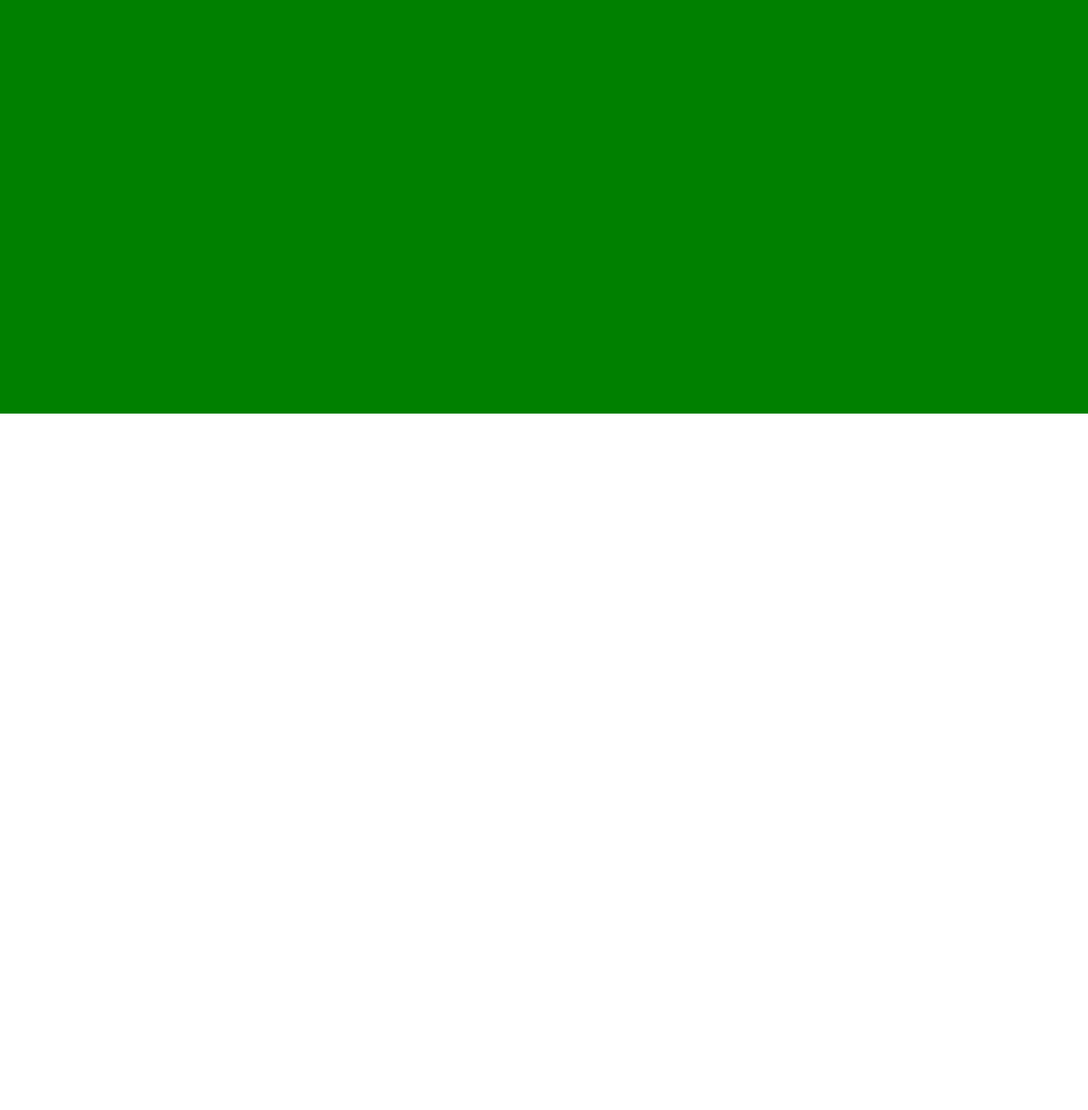
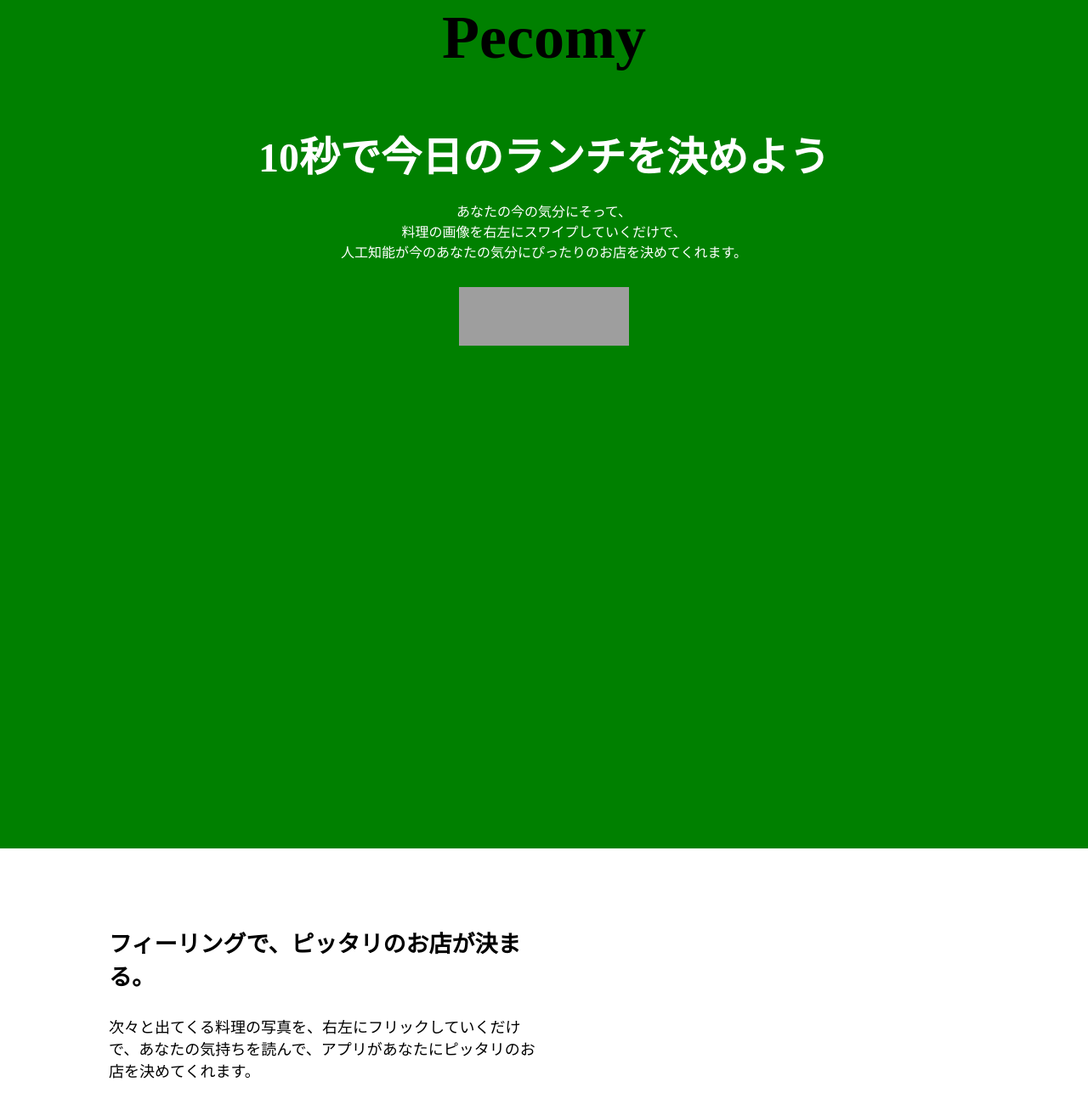
Before and after one commit to nakamaru/nakamaru.github.io, a website: page index.html in a window 1280 px wide. Shown: the part 313-1620 px from the top of the page at 85% size. Drawn offline with Linux system fonts and the light colour scheme; grey boxes are pictures that could not be loaded.

Commit message:
add text

```diff
--- a/index.html
+++ b/index.html
@@ -10,10 +10,42 @@
 <body>
   <div class="wrapper">
     <div class="main">
+      <div class="main-text-large">
+        <h2>Pecomy</h2>
+        <p>10秒で今日のランチを決めよう</p>
+      </div>
+      <div class="main-text-small">
+      <p>あなたの今の気分にそって、</p>
+      <p>料理の画像を右左にスワイプしていくだけで、</p>
+      <p>人工知能が今のあなたの気分にぴったりのお店を決めてくれます。</p>
+      </div>
+      <div class="main-img">
+        <a href= "https://itunes.apple.com/jp/app/karuta-aigao-zhounoo-dianwo/id1029615655?mt=8" alt="app store link"><img src="http://kaoriha.org/kouchabutton/design/app_store_badge.png" class="store-icon"></a>
+      </div>
     </div>
     <div class="sub-right">
+      <div class="sub-text">
+        <div class="sub-text-large">
+          <h3>フィーリングで、ピッタリのお店が決まる。</h3>
+        </div>
+        <div class="sub-text-small">
+          次々と出てくる料理の写真を、右左にフリックしていくだけで、あなたの気持ちを読んで、アプリがあなたにピッタリのお店を決めてくれます。
+        </div>
+      </div>
+      <div class="sub-img">
+      </div>
     </div>
     <div class="sub-left">
+      <div class="sub-text">
+        <div class="sub-text-large">
+          <h3>おなかがすく。すぐに決まる。</h3>
+        </div>
+        <div class="sub-text-small">
+          Pecomyは周辺のすぐに歩いて行ける店の中から、営業中の店のみを候補に出してくれます。お腹が空いてからアプリを立ち上げて10秒で、あなたにピッタリのお店を決めてくれます。
+        </div>
+      </div>
+      <div class="sub-img">
+      </div>
     </div>
     <div class="feature">
     </div>
--- a/sass/sample.scss
+++ b/sass/sample.scss
@@ -2,6 +2,14 @@
   margin: 0px;
   background-color: #FFFFFF;
   font-size: 18px;
+}
+
+h2 {
+
+}
+
+h3 {
+  font-size: 150%;
 }
 
 /* pc */
@@ -15,19 +23,51 @@
     margin-top: 0;
     height: 800px;
     background-color: green;
+    padding: 20% 10%;
+  }
+  .main-text-large {
+    text-align: center;
+    font-size: 48px;
+    font-weight: 600;
+    p {
+      margin: 0;
+      color: #FFFFFF;
+    }
+  }
+
+  .main-text-small {
+    margin: 20px 0;
+    font-size: 16px;
+    text-align: center;
+    p {
+      margin: 0;
+      color: #FFFFFF;
+    }
+  }
+
+  .store-icon {
+    display: block;
+    margin: 0 auto;
+    width: 200px;
+    height: 69px;
+  }
+  .main-img {
+    margin-top: 30px;
   }
 
   .sub-right, .sub-left {
-    padding-top: 80px;
+    padding: 5% 10%;
     height: 650px;
+    .sub-text {
+      width: 50%;
+    }
   }
 
   .sub-right {
-    background-color: #FFFFFFF;
   }
 
-  .sub-left {
-    background-color: #FFFFFFF;
+  .sub-left .sub-text {
+    float: right;
   }
 
   .feature {
```
Also changed, not shown: css/sample.css.
